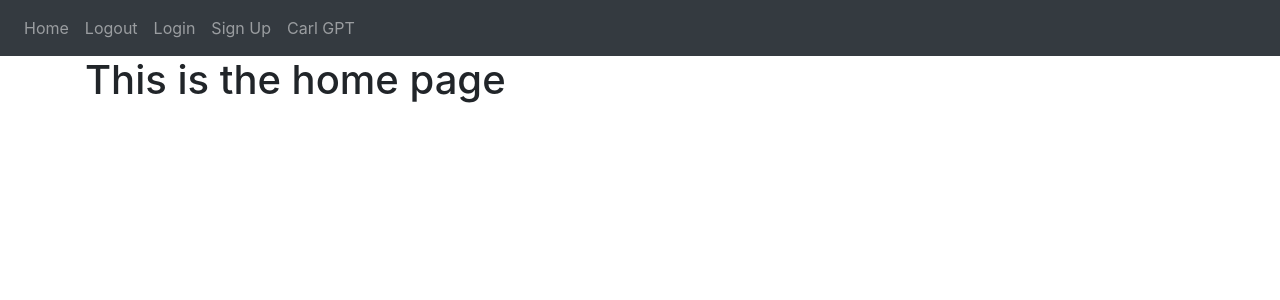
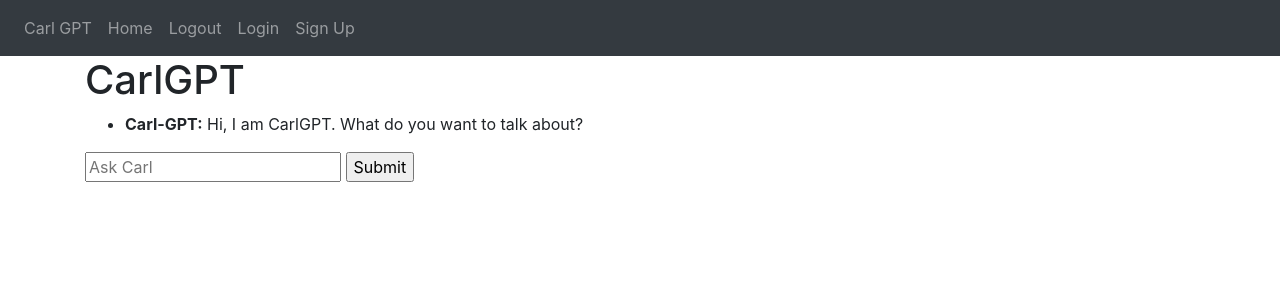
Before and after one commit to CarlMartinL/Carl-GPT-Website, a Flask app: page / in a window 1280 px wide. Shown: the top 300 px of the page. Run offline with Flask 3, Linux system fonts and the light colour scheme; some libraries are stand-ins or nearby versions.

Commit message:
carlgpt is main

```diff
--- a/website/templates/base.html
+++ b/website/templates/base.html
@@ -30,12 +30,12 @@
       <div class="collapse navbar-collapse" id="navbar">
         <div class="navbar-nav">
 
+          <a class="nav-item nav-link" id="carl-gpt" href="/carl-gpt">Carl GPT</a>
           <a class="nav-item nav-link" id="home" href="/">Home</a>
           <a class="nav-item nav-link" id="logout" href="/logout">Logout</a>
-
           <a class="nav-item nav-link" id="login" href="/login">Login</a>
           <a class="nav-item nav-link" id="signUp" href="/sign-up">Sign Up</a>
-          <a class="nav-item nav-link" id="carl-gpt" href="/carl-gpt">Carl GPT</a>
+
 
         </div>
       </div>
--- a/website/templates/carl-gpt.html
+++ b/website/templates/carl-gpt.html
@@ -2,7 +2,7 @@
 {% block title %}Carl GPT{% endblock %}
 
 {% block content %}
-<h1>This is Carl-GPT page</h1>
+<h1>CarlGPT</h1>
 
 <!-- Show previous messages -->
 <ul>
@@ -20,9 +20,9 @@
 </ul>
 
 <!-- Form to submit message -->
-<h2>Type Something</h2>
+
 <form method="POST" onsubmit="disableButton()">
-    <input type="text" name="user_input" placeholder="Type here" required>
+    <input type="text" name="user_input" placeholder="Ask Carl" required>
     <input type="submit" id="submitButton" value="Submit">
 </form>
 
--- a/website/templates/home.html
+++ /dev/null
@@ -1,5 +0,0 @@
-{% extends "base.html" %} {% block title %}Home{% endblock %}
-
-{% block content %}
-<h1>This is the home page</h1>
-{% endblock %}
--- a/website/views.py
+++ b/website/views.py
@@ -4,5 +4,4 @@ views = Blueprint('views',__name__)
 
 @views.route('/')
 def home():
-
-    return render_template("home.html")
+    return render_template("carl-gpt.html", messages= ["Carl-GPT: Hi, I am CarlGPT. What do you want to talk about?"])
```
Also changed, not shown: website/auth.py (+4 -7 lines).
